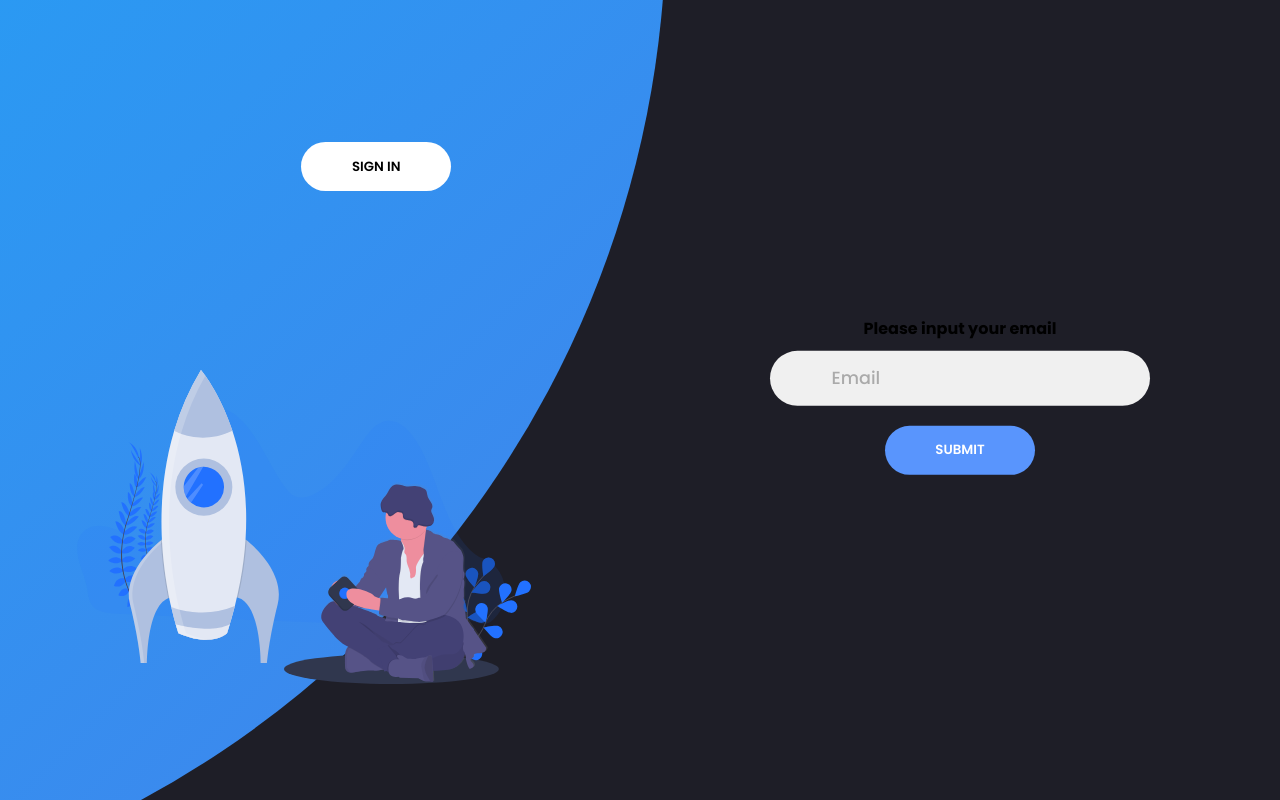
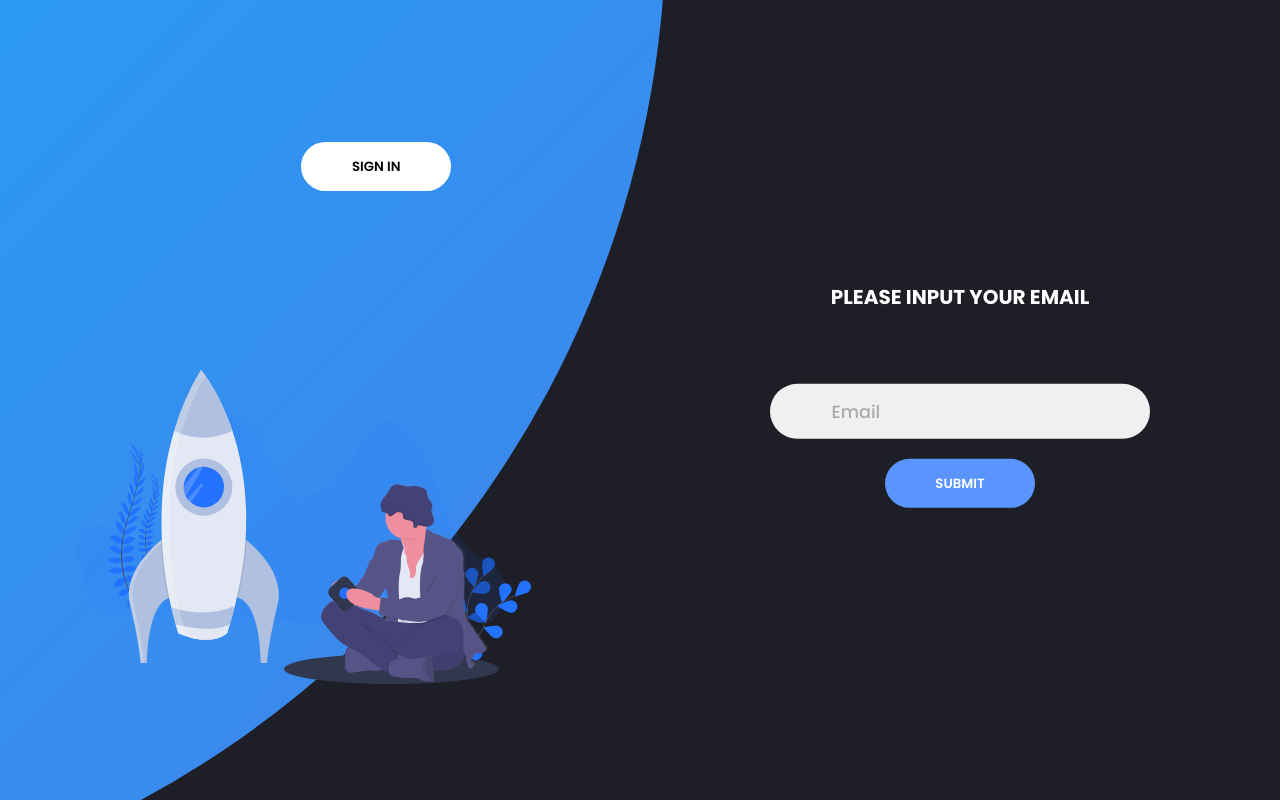
Before and after one commit to tqt-coder/land-area, a Python web app: template backend/templates/forgot.html in a window 1280 px wide. Run offline with Jinja, Linux system fonts and the light colour scheme; the template is opened without the code that fills it, so the values that code supplies are empty.

Commit message:
update css

```diff
--- a/backend/static/css/style.css
+++ b/backend/static/css/style.css
@@ -447,3 +447,10 @@ form.sign-in-form {
   background-color: #fff !important;
   color: #000 !important;
 }
+
+h4 {
+  color: #fff;
+  font-size: 20px;
+  text-transform: uppercase;
+  margin-bottom: 62px;
+}
```
